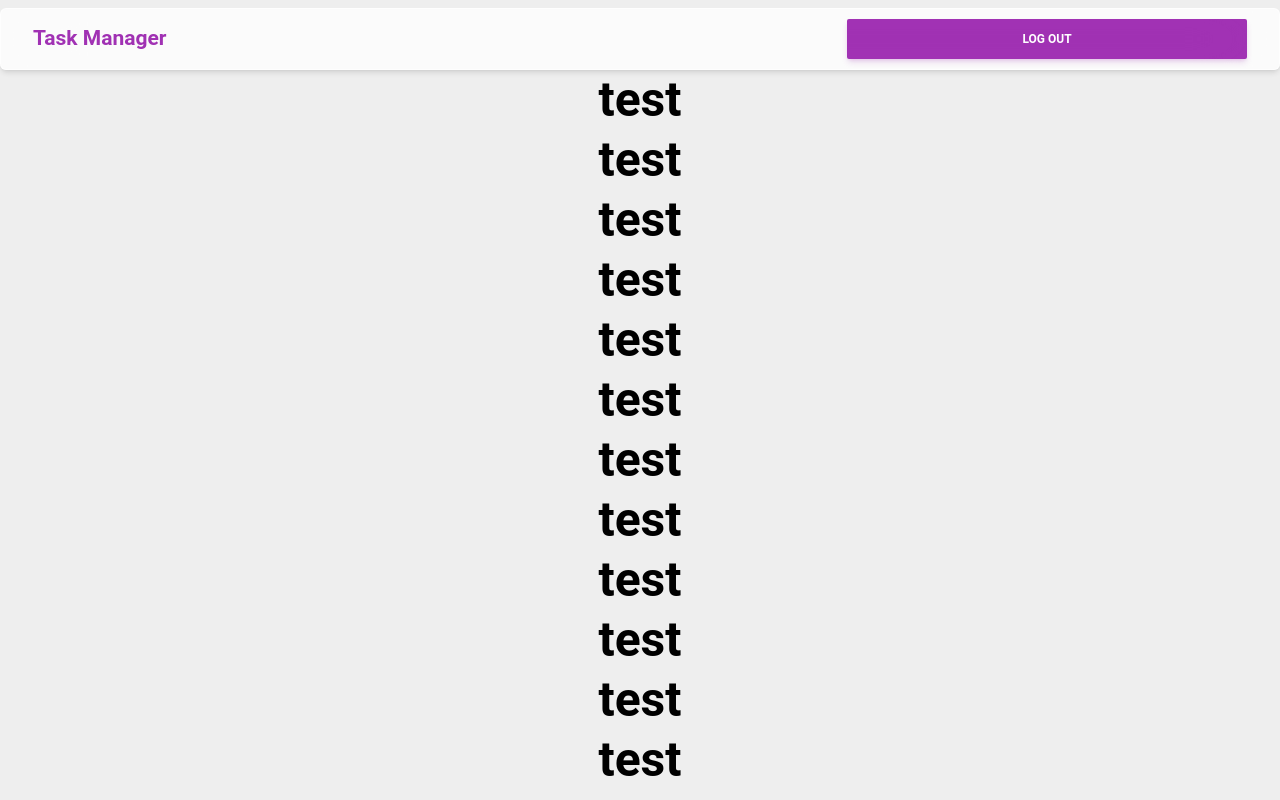
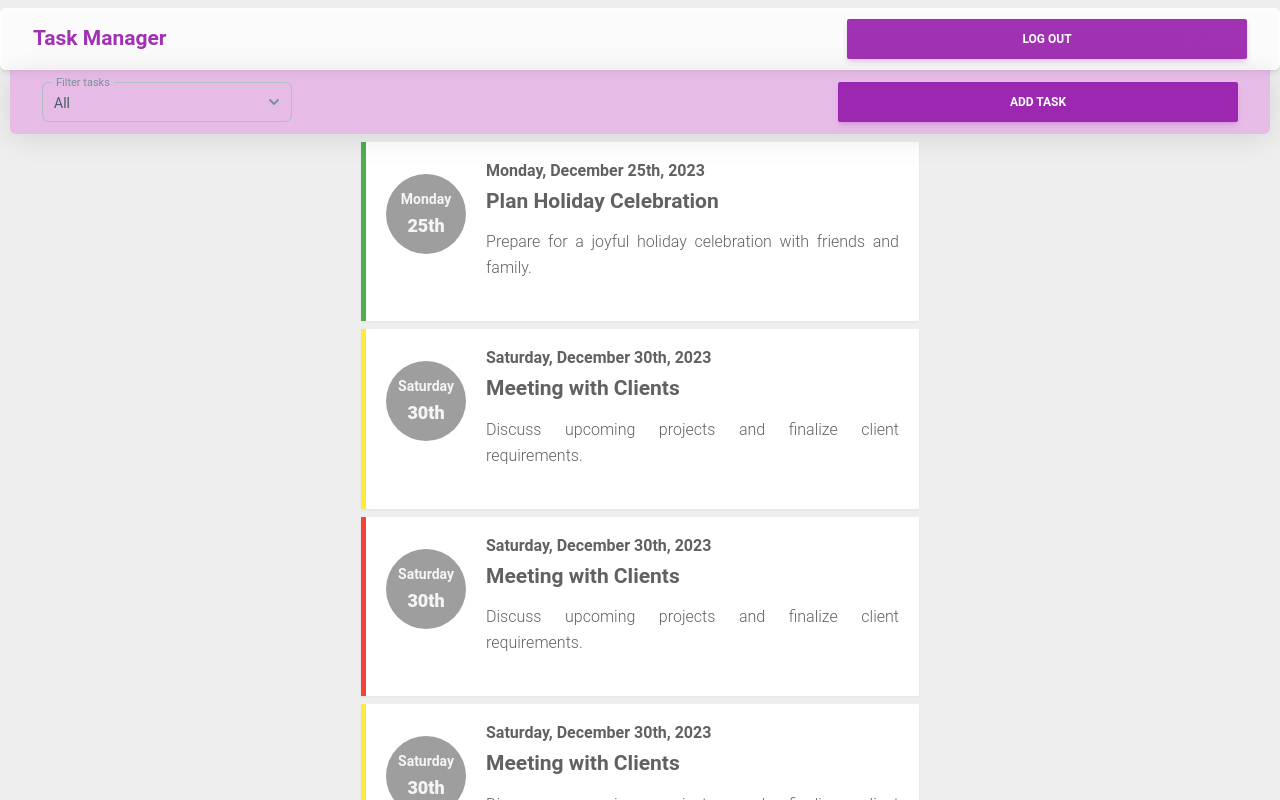
Before and after one commit to JaafarMortada/task-manager, a React (Vite) app in the folder frontend/: page /tasks in a window 1280 px wide. Shown: the top 800 px of the page. Built offline with nearby package versions, Linux system fonts and the light colour scheme.

Commit message:
frontend <> adding task card & filtering

```diff
--- a/frontend/package.json
+++ b/frontend/package.json
@@ -13,6 +13,7 @@
     "@heroicons/react": "^2.1.1",
     "@material-tailwind/react": "^2.1.7",
     "axios": "^1.6.2",
+    "moment": "^2.29.4",
     "react": "^18.2.0",
     "react-dom": "^18.2.0",
     "react-router-dom": "^6.21.0"
--- /dev/null
+++ b/frontend/src/components/cards/TaskCard.tsx
@@ -0,0 +1,59 @@
+// import PropTypes from 'prop-types'
+import { Card, CardHeader, CardBody, Typography } from "@material-tailwind/react";
+import moment from 'moment'
+
+interface TaskCardProps {
+    task: any
+}
+
+
+const TaskCard: React.FC<TaskCardProps> = ({ task }) => {
+
+    const date = moment(task.date);
+    const color = task.stage === 100 ? 'green' : (task.stage < 100 && task.stage > 0) ? 'yellow' : 'red'
+    return (
+        <Card
+        placeholder={undefined}
+            color="white"
+            className={` max-w-[calc(100%-20px)]  py-4 z-[1] px-5 rounded-none shadow-sm flex flex-row border-l-[5px] border-${color}-500 `}
+        >
+            <CardHeader
+            placeholder={undefined}
+                color="transparent"
+                floated={false}
+                shadow={false}
+                className="mx-0 z-[0] flex gap-4 items-start  min-w-[100px] pb-8 "
+            >
+                <div className="flex min-w-max bg-gray-500 flex-col  gap-0.5 rounded-full h-20 w-20 items-center justify-center">
+
+                    <div className="flex items-center justify-between">
+                        <Typography variant="h5" className={`text-gray-100 text-[14px]`} placeholder={undefined}>
+                            {date.format('dddd')}
+                        </Typography>
+
+                    </div>
+                    <Typography className={` font-extrabold text-gray-100 text-[18px] `} placeholder={undefined}>{date.format('Do')}</Typography>
+                </div>
+
+            </CardHeader>
+            <CardBody placeholder={undefined} className="z-[0] mb-6 p-0 flex flex-col gap-3">
+                <div className={`flex min-w-max flex-col gap-0.5`}>
+
+                    <div className={`flex items-center justify-between `}>
+                        <Typography variant="h6" className="text-[--gray]" placeholder={undefined}>
+                            {date.format('dddd, MMMM Do, YYYY')}
+                        </Typography>
+
+                    </div>
+                    <Typography className=" text-left font-bold text-[21px]" placeholder={undefined}>{task.title}</Typography>
+                </div>
+                <Typography className={` text-justify`} placeholder={undefined}>
+                    {task.notes}
+                </Typography>
+            </CardBody>
+        </Card>
+
+    )
+}
+
+export default TaskCard
--- a/frontend/src/index.css
+++ b/frontend/src/index.css
@@ -26,3 +26,10 @@ body {
     height: 100vh;
     background: #eeeeee;
 }
+
+.purple__glass {
+    background: rgba(202, 0, 202, 0.21);
+    box-shadow: 0 4px 30px rgba(0, 0, 0, 0.1);
+    backdrop-filter: blur(5.6px);
+    -webkit-backdrop-filter: blur(5.6px);
+  }
--- a/frontend/src/pages/TasksPage.tsx
+++ b/frontend/src/pages/TasksPage.tsx
@@ -1,41 +1,129 @@
-import { Typography } from "@material-tailwind/react"
 import { StickyNavbar } from "../components/ui/Navbar"
+import TaskCard from "../components/cards/TaskCard"
+import CustomSelect from "../components/ui/CustomSelect";
+import { useState } from "react";
+import CustomButton from "../components/ui/CustomButton";
+
+const dummyData = [
+    {
+        id: 1,
+        date: '2023-12-25T12:00:00Z',
+        title: 'Plan Holiday Celebration',
+        notes: 'Prepare for a joyful holiday celebration with friends and family.',
+        stage: 100,
+    },
+    {
+        id: 2,
+        date: '2023-12-30T10:30:00Z',
+        title: 'Meeting with Clients',
+        notes: 'Discuss upcoming projects and finalize client requirements.',
+        stage: 50,
+    },
+    {
+        id: 3,
+        date: '2023-12-30T10:30:00Z',
+        title: 'Meeting with Clients',
+        notes: 'Discuss upcoming projects and finalize client requirements.',
+        stage: 0,
+
+    },
+    {
+        id: 4,
+        date: '2023-12-30T10:30:00Z',
+        title: 'Meeting with Clients',
+        notes: 'Discuss upcoming projects and finalize client requirements.',
+        stage: 50,
+
+    },
+    {
+        id: 5,
+        date: '2023-12-30T10:30:00Z',
+        title: 'Meeting with Clients',
+        notes: 'Discuss upcoming projects and finalize client requirements.',
+        stage: 50,
+
+    },
+    {
+        id: 6,
+        date: '2023-12-30T10:30:00Z',
+        title: 'Meeting with Clients',
+        notes: 'Discuss upcoming projects and finalize client requirements.',
+        stage: 100,
+
+    },
+    {
+        id: 7,
+        date: '2023-12-30T10:30:00Z',
+        title: 'Meeting with Clients',
+        notes: 'Discuss upcoming projects and finalize client requirements.',
+        stage: 0,
+
+    },
+    {
+        id: 8,
+        date: '2023-12-30T10:30:00Z',
+        title: 'Meeting with Clients',
+        notes: 'Discuss upcoming projects and finalize client requirements.',
+        stage: 50,
+
+    },
+    {
+        id: 9,
+        date: '2023-12-30T10:30:00Z',
+        title: 'Meeting with Clients',
+        notes: 'Discuss upcoming projects and finalize client requirements.',
+        stage: 100,
+
+    },
+];
 
 const TasksPage = () => {
-  return (
-    <div className="flex flex-col items-center">
-        <StickyNavbar />
-        <Typography variant="h1" placeholder={undefined} >test</Typography>
-        <Typography variant="h1" placeholder={undefined} >test</Typography>
-        <Typography variant="h1" placeholder={undefined} >test</Typography>
-        <Typography variant="h1" placeholder={undefined} >test</Typography>
-        <Typography variant="h1" placeholder={undefined} >test</Typography>
-        <Typography variant="h1" placeholder={undefined} >test</Typography>
-        <Typography variant="h1" placeholder={undefined} >test</Typography>
-        <Typography variant="h1" placeholder={undefined} >test</Typography>
-        <Typography variant="h1" placeholder={undefined} >test</Typography>
-        <Typography variant="h1" placeholder={undefined} >test</Typography>
-        <Typography variant="h1" placeholder={undefined} >test</Typography>
-        <Typography variant="h1" placeholder={undefined} >test</Typography>
-        <Typography variant="h1" placeholder={undefined} >test</Typography>
-        <Typography variant="h1" placeholder={undefined} >test</Typography>
-        <Typography variant="h1" placeholder={undefined} >test</Typography>
-        <Typography variant="h1" placeholder={undefined} >test</Typography>
-        <Typography variant="h1" placeholder={undefined} >test</Typography>
-        <Typography variant="h1" placeholder={undefined} >test</Typography>
-        <Typography variant="h1" placeholder={undefined} >test</Typography>
-        <Typography variant="h1" placeholder={undefined} >test</Typography>
-        <Typography variant="h1" placeholder={undefined} >test</Typography>
-        <Typography variant="h1" placeholder={undefined} >test</Typography>
-        <Typography variant="h1" placeholder={undefined} >test</Typography>
-        <Typography variant="h1" placeholder={undefined} >test</Typography>
-        <Typography variant="h1" placeholder={undefined} >test</Typography>
-        <Typography variant="h1" placeholder={undefined} >test</Typography>
-        <Typography variant="h1" placeholder={undefined} >test</Typography>
-        <Typography variant="h1" placeholder={undefined} >test</Typography>
-        <Typography variant="h1" placeholder={undefined} >test</Typography>
-    </div>
-  )
+
+    const [tasks, setTasks] = useState(dummyData)
+
+    const taskFilteringHandler = (filter: "all" | "completed" | "incomplete") => {
+        switch (filter) {
+            case "all":
+                setTasks(dummyData)
+                break;
+            case "completed":
+                setTasks(dummyData.filter(task => task.stage === 100))
+                break;
+            case "incomplete":
+                setTasks(dummyData.filter(task => task.stage > 0 && task.stage < 100))
+                break;
+            default:
+                setTasks(dummyData)
+                break;
+        }
+    }
+
+    return (
+        <div className="flex flex-col items-center">
+            <StickyNavbar />
+            <div className="z-[998] flex sm:flex-row flex-col sm:justify-between justify-center gap-5 items-center py-4 sticky top-[61px] lg:top-[68px] max-w-[calc(100%-20px)] min-w-[calc(100%-20px)] rounded-b-md purple__glass px-4 lg:px-8 lg:py-3 ">
+                <CustomSelect
+                    label={"Filter tasks"}
+                    options={[
+                        { value: "all", label: "All" },
+                        { value: "completed", label: "Completed" },
+                        { value: "incomplete", label: "Incomplete" },
+                    ]}
+                    onChange={(e) => {
+                        taskFilteringHandler(e as any)}}
+                    value={"all"}
+                    classNames=" w-[250px] z-[999]"
+                />
+                <CustomButton label="Add Task" containerClassNames="w-[220px]"/>
+            </div>
+            <div className="flex flex-col z-[2] gap-2 mt-2 items-center mb-5">
+                {tasks.map((task) => (
+                    <TaskCard key={task.id} task={task} />
+                ))}
+            </div>
+
+        </div>
+    )
 }
 
 export default TasksPage
```
Also changed, not shown: 1 other file (tests, documents, lock files or other folders).
